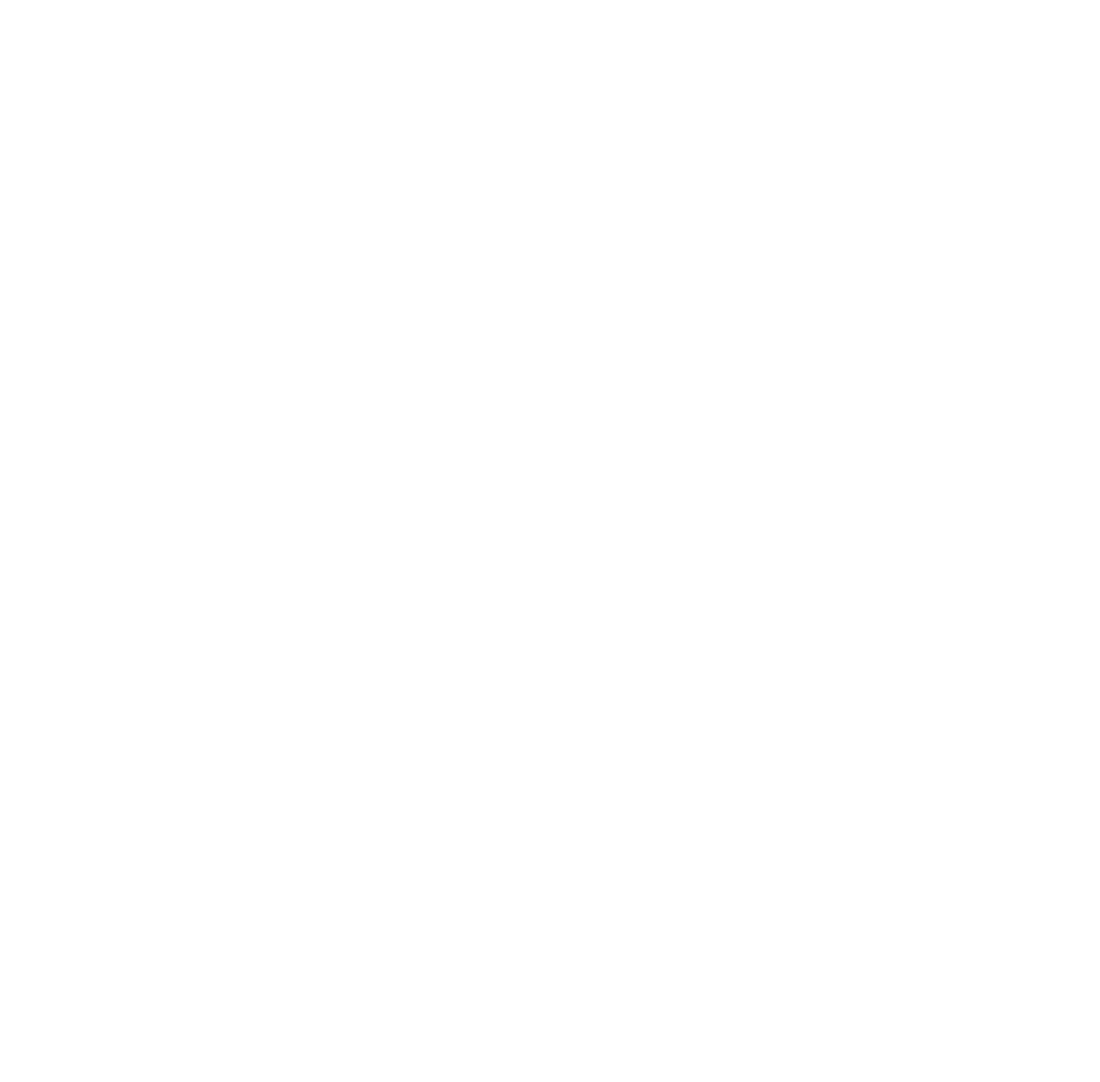
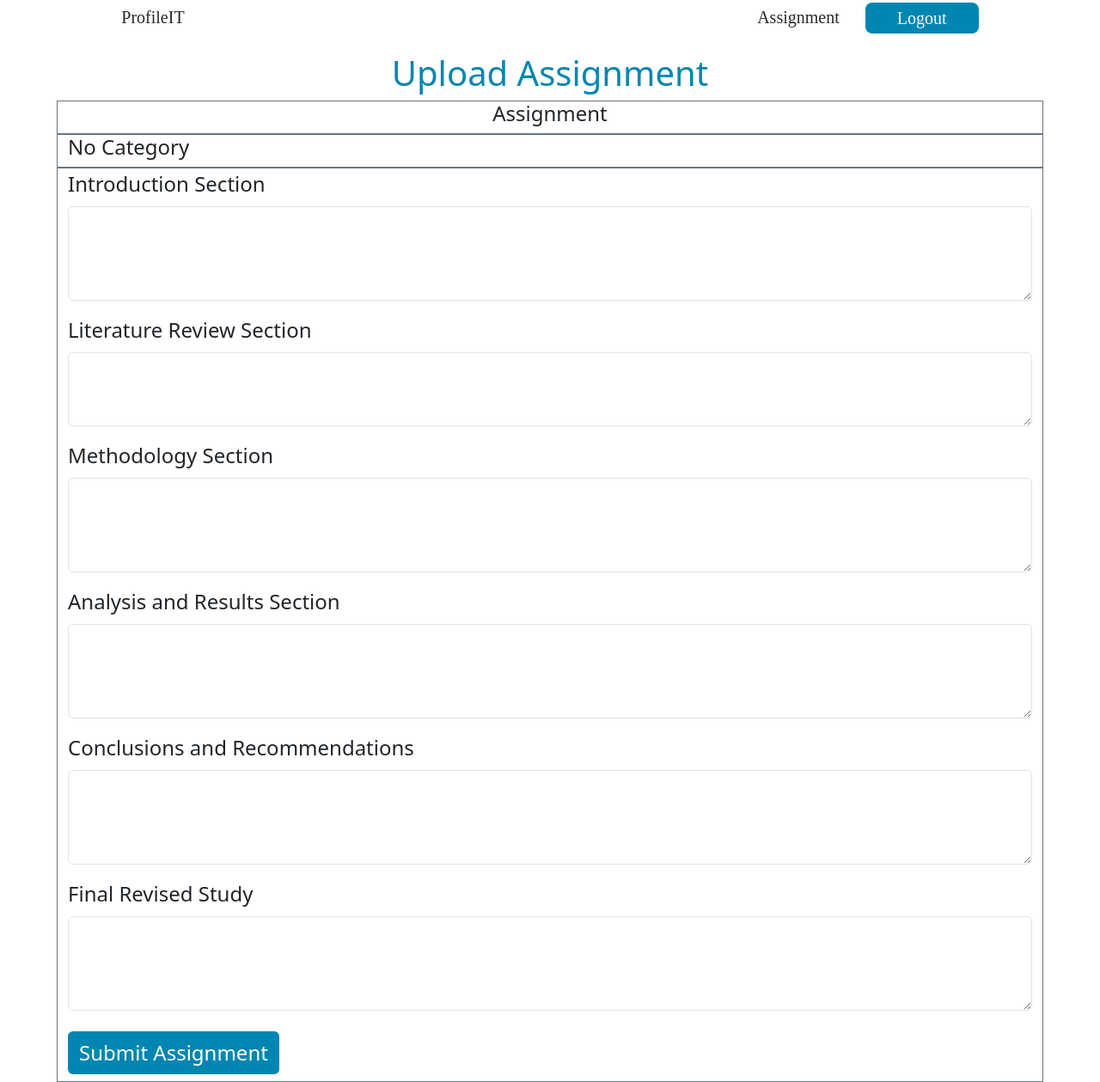
Before and after one commit to Muba-rak/profileit-client, a React (Vite) app: page /student in a window 1280 px wide. Before the commit this address had no page. Shown: the whole page at 86% size. Before the commit the page ends 800 px from the top, so only its background shows below. Built offline with nearby package versions, Linux system fonts and the light colour scheme.

Commit message:
added new pages

```diff
--- a/src/App.jsx
+++ b/src/App.jsx
@@ -3,7 +3,9 @@ import Register from "./Pages/Register/Register";
 import Login from "./Pages/Login/Login";
 import Profile from "./Pages/Profile/Profile";
 import All from "./Pages/Allprofiles/All";
-import Assignment from "./Pages/Assignment/Assignment";
+import Students from "./Pages/Assignment/Students";
+import Others from "./Pages/Others/Others";
+import Check from "./components/Check";
 // import Private from "./components/Private";
 
 function App() {
@@ -13,12 +15,11 @@ function App() {
         <Routes>
           <Route path="/" element={<Register />} />
           <Route path="/login" element={<Login />} />
-          {/* <Route element={<Private />}> */}
           <Route path="/profile" element={<Profile />} />
           <Route path="/view" element={<All />} />
-          <Route path="/assignment" element={<Assignment />} />
-
-          {/* </Route> */}
+          <Route path="/assign" element={<Check />} />
+          <Route path="/student" element={<Students />} />
+          <Route path="/others" element={<Others />} />
         </Routes>
       </BrowserRouter>
     </div>
--- a/src/Pages/Assignment/Assignment.jsx
+++ /dev/null
@@ -1,120 +0,0 @@
-import React, { useState } from "react";
-import Navbar2 from "../../components/Navbar2/Navbar2";
-import "./assignment.css";
-
-const Assignment = () => {
-  const [files, setFiles] = useState({
-    introduction: null,
-    literatureReview: null,
-    methodology: null,
-    analysisResults: null,
-    conclusionRecommendation: null,
-    revisedEdition: null,
-  });
-
-  const handleFileChange = (e, label) => {
-    const file = e.target.files[0];
-    setFiles({ ...files, [label]: file });
-  };
-
-  const handleSubmit = (e) => {
-    e.preventDefault();
-    // Do something with the uploaded files
-    console.log(files);
-  };
-  const [modalOpen, setModalOpen] = useState(false);
-  const [currentFile, setCurrentFile] = useState(null);
-  const handleViewSubmission = (file) => {
-    setCurrentFile(file);
-    setModalOpen(true);
-  };
-
-  const handleEditAssignment = (file) => {
-    // Perform edit assignment action
-    console.log("Edit Assignment:", file);
-  };
-
-  const handleDeleteAssignment = (file) => {
-    // Perform delete assignment action
-    console.log("Delete Assignment:", file);
-  };
-  const [toggle, setToggle] = useState(false);
-
-  return (
-    <div>
-      <Navbar2 />
-      <h1 style={{ textAlign: "center", color: " #0086b0", marginTop: "20px" }}>
-        Upload Assignment
-      </h1>
-      <section className="idan">
-        <form className="assform" onSubmit={handleSubmit}>
-          <div>
-            <label htmlFor="introduction">Introduction:</label>
-            <input
-              type="file"
-              id="introduction"
-              accept=".pdf"
-              onChange={(e) => handleFileChange(e, "introduction")}
-              className="custom-file-upload"
-            />
-          </div>
-          <div>
-            <label htmlFor="literatureReview">Literature Review:</label>
-            <input
-              type="file"
-              id="literatureReview"
-              accept=".pdf"
-              onChange={(e) => handleFileChange(e, "literatureReview")}
-              className="custom-file-upload"
-            />
-          </div>
-          <div>
-            <label htmlFor="methodology">Methodology:</label>
-            <input
-              type="file"
-              id="methodology"
-              accept=".pdf"
-              onChange={(e) => handleFileChange(e, "methodology")}
-              className="custom-file-upload"
-            />
-          </div>
-          <div>
-            <label htmlFor="analysisResults">Analysis and Results:</label>
-            <input
-              type="file"
-              id="analysisResults"
-              accept=".pdf"
-              onChange={(e) => handleFileChange(e, "analysisResults")}
-              className="custom-file-upload"
-            />
-          </div>
-          <div>
-            <label htmlFor="conclusionRecommendation">
-              Conclusion and Recommendation:
-            </label>
-            <input
-              type="file"
-              id="conclusionRecommendation"
-              accept=".pdf"
-              onChange={(e) => handleFileChange(e, "conclusionRecommendation")}
-              className="custom-file-upload"
-            />
-          </div>
-          <div>
-            <label htmlFor="revisedEdition">Revised Edition:</label>
-            <input
-              type="file"
-              id="revisedEdition"
-              accept=".pdf"
-              onChange={(e) => handleFileChange(e, "revisedEdition")}
-              className="custom-file-upload"
-            />
-          </div>
-          <button type="submit">Submit</button>
-        </form>
-      </section>
-    </div>
-  );
-};
-
-export default Assignment;
--- /dev/null
+++ b/src/Pages/Assignment/Students.jsx
@@ -0,0 +1,133 @@
+import React, { useState } from "react";
+import Navbar2 from "../../components/Navbar2/Navbar2";
+import "./assignment.css";
+
+const Assignment = () => {
+  const [assignment, setAssignment] = useState({
+    introduction: "",
+    literatureReview: "",
+    methodology: "",
+    analysisResults: "",
+    conclusionRecommendation: "",
+    revisedEdition: "",
+  });
+  const handleChange = (e) => {
+    setAssignment({ ...assignment, [e.target.name]: e.target.value });
+  };
+  const handleSubmit = (e) => {
+    e.preventDefault();
+    // Do something with the uploaded files
+    console.log(files);
+  };
+
+  return (
+    <div>
+      <Navbar2 />
+      <h1 style={{ textAlign: "center", color: " #0086b0", marginTop: "20px" }}>
+        Upload Assignment
+      </h1>
+      <section className="container px-2">
+        <div className="row">
+          <div className="col border border-secondary">
+            <h2 className="text-center fw-light fs-4">Assignment</h2>
+          </div>
+          <div className="border border-secondary">
+            <h3 className="fw-lighter fs-4">No Category</h3>
+          </div>
+        </div>
+        <div className="row border border-secondary">
+          <form onSubmit={handleSubmit}>
+            <div className="mb-3">
+              <label htmlFor="a" className="form-label fs-4 fw-light">
+                Introduction Section
+              </label>
+              <textarea
+                className="form-control"
+                id="a"
+                rows="4"
+                name="introduction"
+                value={assignment.introduction}
+                onChange={handleChange}
+              ></textarea>
+            </div>
+            <div className="mb-3">
+              <label htmlFor="b" className="form-label fs-4 fw-light">
+                Literature Review Section
+              </label>
+              <textarea
+                className="form-control"
+                id="b"
+                rows="3"
+                name="literatureReview"
+                value={assignment.literatureReview}
+                onChange={handleChange}
+              ></textarea>
+            </div>
+            <div className="mb-3">
+              <label htmlFor="c" className="form-label fs-4 fw-light">
+                Methodology Section
+              </label>
+              <textarea
+                className="form-control"
+                id="c"
+                rows="4"
+                name="methodology"
+                value={assignment.methodology}
+                onChange={handleChange}
+              ></textarea>
+            </div>
+            <div className="mb-3">
+              <label htmlFor="d" className="form-label fs-4 fw-light">
+                Analysis and Results Section
+              </label>
+              <textarea
+                className="form-control"
+                id="d"
+                rows="4"
+                name="analysisResults"
+                value={assignment.analysisResults}
+                onChange={handleChange}
+              ></textarea>
+            </div>
+            <div className="mb-3">
+              <label htmlFor="e" className="form-label fs-4 fw-light">
+                Conclusions and Recommendations
+              </label>
+              <textarea
+                className="form-control"
+                id="e"
+                rows="4"
+                name="conclusionRecommendation"
+                value={assignment.conclusionRecommendation}
+                onChange={handleChange}
+              ></textarea>
+            </div>
+            <div className="mb-3">
+              <label
+                htmlFor="f"
+                className="form-label fs-4 fw-light"
+                name="revisedEdition"
+                value={assignment.revisedEdition}
+                onChange={handleChange}
+              >
+                Final Revised Study
+              </label>
+              <textarea className="form-control" id="f" rows="4"></textarea>
+            </div>
+            <div>
+              <button
+                className="btn fs-4 my-2"
+                type="submit"
+                style={{ backgroundColor: " #0086b0", color: "white" }}
+              >
+                Submit Assignment
+              </button>
+            </div>
+          </form>
+        </div>
+      </section>
+    </div>
+  );
+};
+
+export default Assignment;
--- /dev/null
+++ b/src/Pages/Others/Others.jsx
@@ -0,0 +1,23 @@
+import React from "react";
+import "./others.css";
+import Navbar2 from "../../components/Navbar2/Navbar2";
+
+const Others = () => {
+  return (
+    <div>
+      <Navbar2 />
+      <section>
+        <div className="row">
+          <div className="col border border-secondary">
+            <h2 className="text-center fw-light fs-4">Assignment</h2>
+          </div>
+          <div className="border border-secondary">
+            <h3 className="fw-lighter fs-4">No Category</h3>
+          </div>
+        </div>
+      </section>
+    </div>
+  );
+};
+
+export default Others;
--- /dev/null
+++ b/src/components/Check.jsx
@@ -0,0 +1,12 @@
+import React from "react";
+import { Navigate } from "react-router-dom";
+
+const Check = () => {
+  const user = true;
+  // check for students or not
+  return (
+    <div> {user ? <Navigate to="/student" /> : <Navigate to="/others" />} </div>
+  );
+};
+
+export default Check;
--- a/src/components/Navbar2/Navbar2.jsx
+++ b/src/components/Navbar2/Navbar2.jsx
@@ -22,7 +22,9 @@ const Navbar2 = () => {
         ProfileIT
       </Link>
       <div className={expand ? "nav-bar" : "nav-bar nav-bar-NX"}>
-        <Link to="/assignment" className="link">Assignment</Link>
+        <Link to="/assign" className="link">
+          Assignment
+        </Link>
         <button className="logoutbtn" onClick={logout}>
           Logout
         </button>
```
Also changed, not shown: src/Pages/Others/others.css (added), src/components/Private.jsx (renamed from src/components/Private.js).
